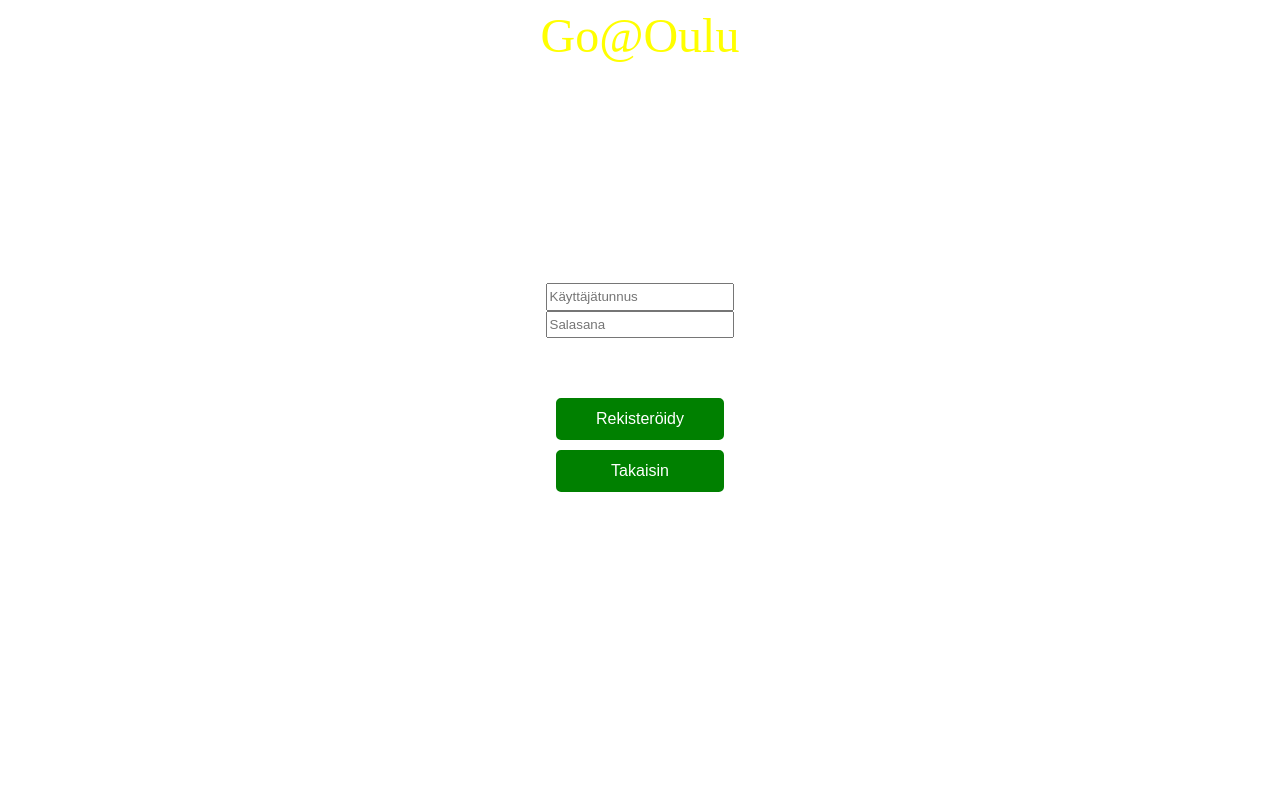
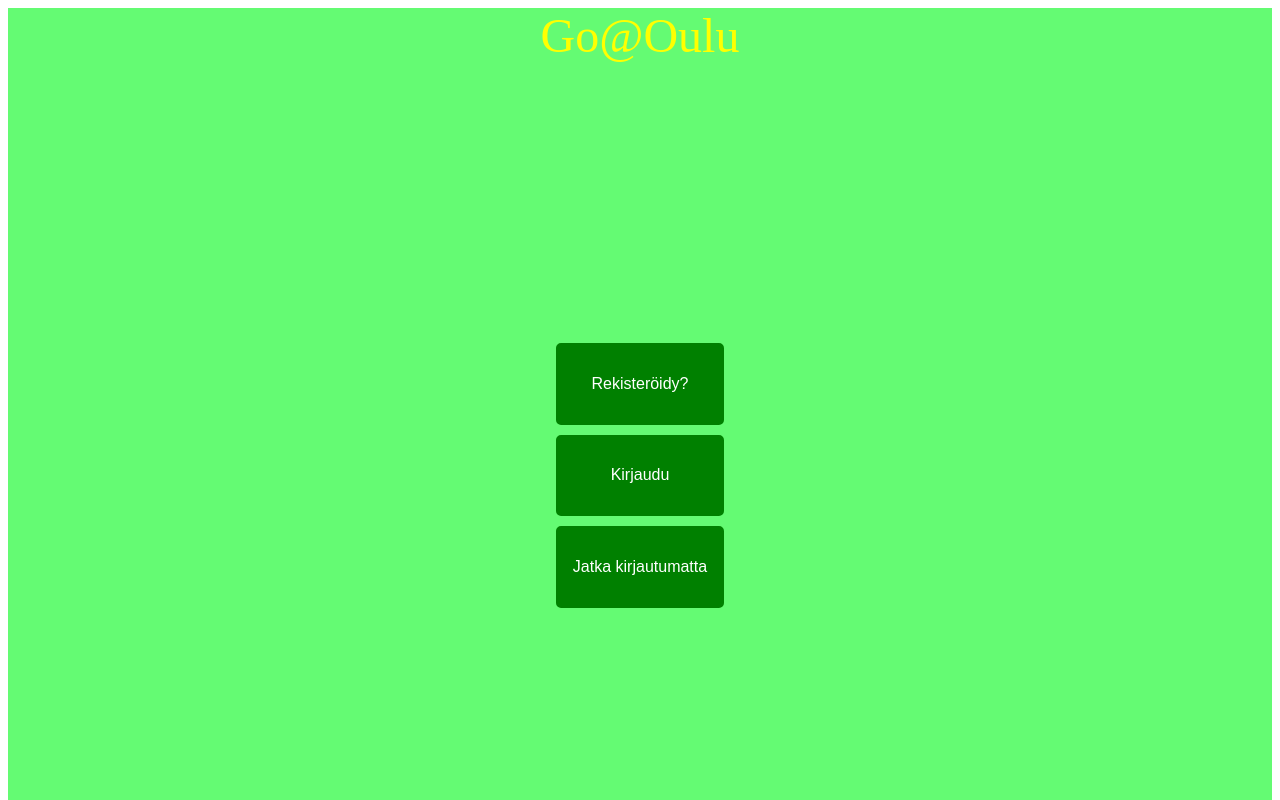
Before and after one commit to Jerppuu/Go-Oulu, a React (Create React App) app: page / in a window 1280 px wide. Shown: the top 800 px of the page. Built offline with nearby package versions, Linux system fonts and the light colour scheme.

Commit message:
Started work on Start-screen.

```diff
--- a/src/App.js
+++ b/src/App.js
@@ -9,7 +9,7 @@ class App extends React.Component {
     render() {
         return (
             <div>
-                <Register/>
+                <Start/>
             </div>
         );
     }
--- a/src/Start.js
+++ b/src/Start.js
@@ -9,7 +9,7 @@ class Start extends Component {
                 </header>
 
                 <div className="startButtons">
-                    <button className="button">Rekisteröidy</button>
+                    <button className="button">Rekisteröidy?</button>
                     <button className="button">Kirjaudu</button>
                     <button className="button">Jatka kirjautumatta</button>
 
--- a/src/index.css
+++ b/src/index.css
@@ -1,9 +1,10 @@
 .startGrid{
     display: grid;
     grid-template-columns: auto;
-    grid-template-rows: 0.5fr 6fr auto 0.5fr;
+    grid-template-rows: 0.5fr 5fr 5fr 5fr 1fr auto 0.5fr;
     justify-content: center;
     text-align: center;
+    background-color: #64FB73;
 }
 
 .loginRegisterGrid {
```
Also changed, not shown: 1 other file (tests, documents, lock files or other folders).
